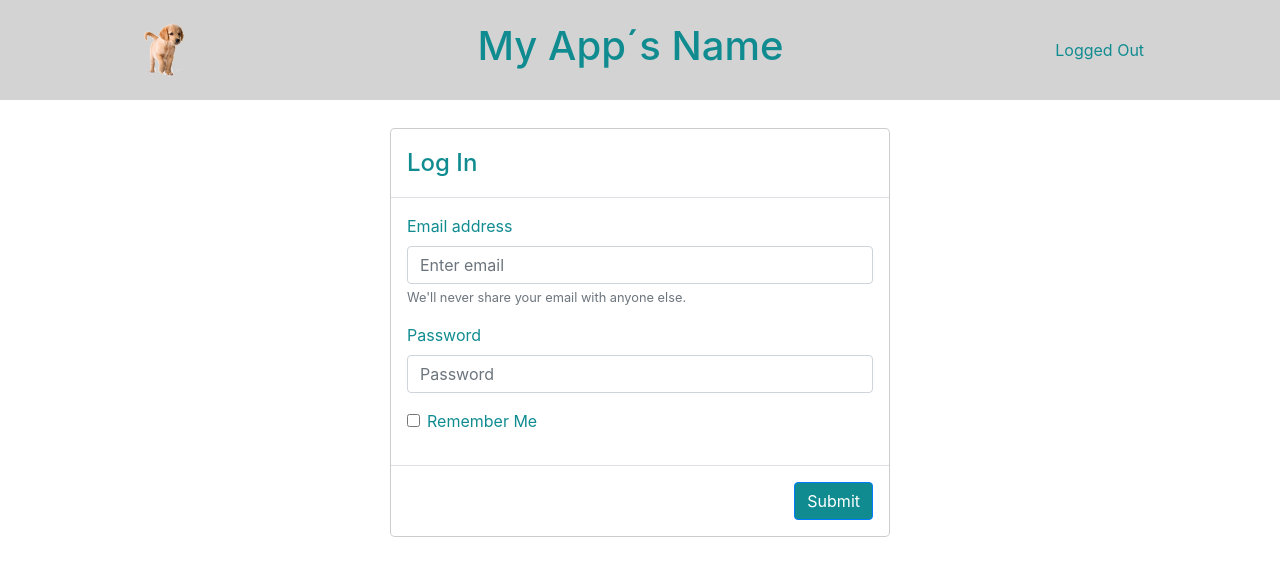
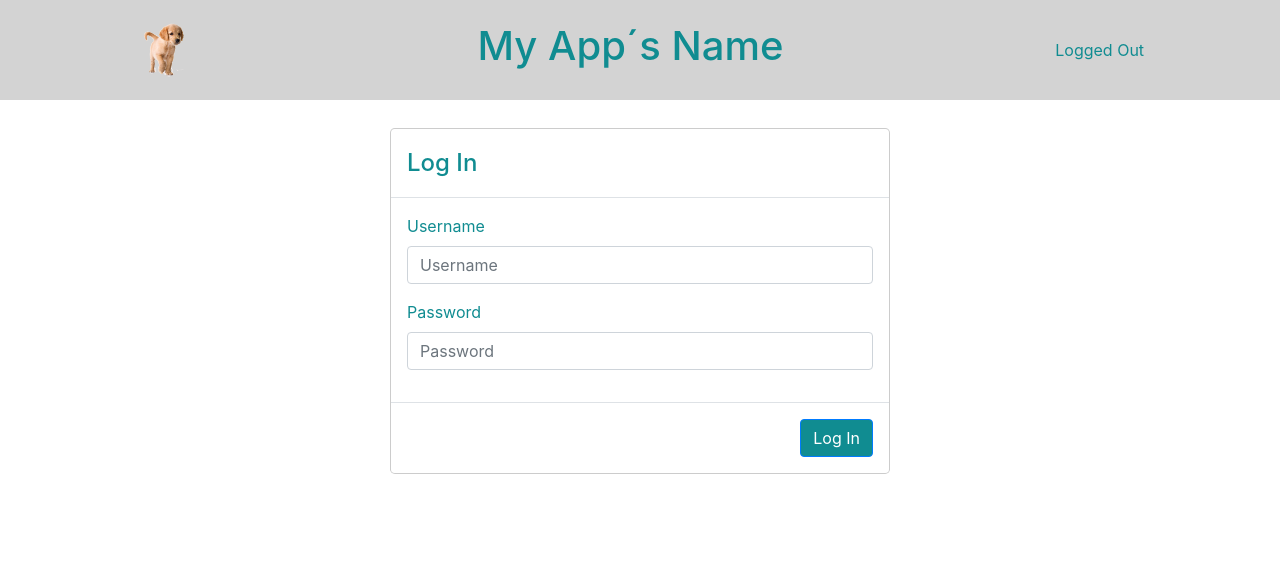
Before and after one commit to raquelsaave/reactTest, a React (Create React App) app: page / in a window 1280 px wide. Shown: the top 576 px of the page. Built offline with nearby package versions, Linux system fonts and the light colour scheme.

Commit message:
Final changes

```diff
--- a/src/components/List/List.jsx
+++ b/src/components/List/List.jsx
@@ -1,8 +1,8 @@
 import React, {Component} from 'react';
+// Actions
+import { getData } from '../../utils/api';
 // Component
 import Item from './Item/Item'
-// Actions
-import { getData } from '../../utils/api';
 
 class List extends Component{
     constructor(props){
--- a/src/components/Login/Login.jsx
+++ b/src/components/Login/Login.jsx
@@ -1,40 +1,134 @@
-import React from 'react';
-import Link from 'react-router-dom/Link';
+// import React from 'react';
+// import Link from 'react-router-dom/Link';
 
-import {Form, Button, Modal} from 'react-bootstrap';
+// import {Form, Button, Modal} from 'react-bootstrap';
 
 
 
-const Login = () => (
+// const Login = () => (
+//     <Modal.Dialog>
+//     <Modal.Header>
+//       <Modal.Title>Log In</Modal.Title>
+//     </Modal.Header>
+//     <Modal.Body>
+//       <Form.Group controlId="formBasicEmail">
+//         <Form.Label>Email address</Form.Label>
+//         <Form.Control type="email" placeholder="Enter email" />
+//         <Form.Text className="text-muted">
+//           We'll never share your email with anyone else.
+//         </Form.Text>
+//       </Form.Group>
+
+//       <Form.Group controlId="formBasicPassword">
+//         <Form.Label>Password</Form.Label>
+//         <Form.Control type="password" placeholder="Password" />
+//       </Form.Group>
+//       <Form.Group controlId="formBasicChecbox">
+//         <Form.Check type="checkbox" label="Remember Me" />
+//       </Form.Group>
+//     </Modal.Body>
+//     <Modal.Footer>
+//       <Link to="/list">
+//       <Button variant="primary" type="submit">
+//         Submit
+//       </Button>
+//       </Link>
+//     </Modal.Footer>
+//   </Modal.Dialog>
+// );
+
+// export default Login;
+
+import React, { Component } from 'react';
+import { Redirect } from 'react-router-dom/';
+
+import Form from 'react-bootstrap/Form';
+import Button from 'react-bootstrap/Button';
+import Modal from 'react-bootstrap/Modal';
+import Alert from 'react-bootstrap/Alert';
+
+import { getDataWithQuery } from '../../utils/api';
+import storage from '../../utils/storage';
+
+class Login extends Component {
+  constructor(props) {
+    super(props);
+    this.state = {
+      username: '',
+      password: '',
+      loginError: false,
+      loggedIn: false,
+    }
+
+    this.updateUsername = this.updateUsername.bind(this);
+    this.updatePassword = this.updatePassword.bind(this);
+    this.checkUser = this.checkUser.bind(this);
+    this.logIn = this.logIn.bind(this);
+  }
+
+  updateUsername({target}) {
+    this.setState({username: target.value, loginError: false});
+  }
+
+  updatePassword({target}) {
+    this.setState({password: target.value, loginError: false});
+  }
+
+  checkUser(userData) {
+    if (userData && userData.length) {
+      storage.store('user', userData[0]);
+      this.setState({loggedIn: true});
+      console.log(storage.retreive('user'));
+    } else {
+      this.setState({loginError: true});
+    }
+  }
+
+  logIn() {
+    getDataWithQuery(({...this.state}), 'users').then(this.checkUser);
+  }
+
+  render() {
+    let alert = null;
+    if (this.state.loggedIn) {
+      return (<Redirect to="/list" />);
+    }
+    if (this.state.loginError) {
+      alert = (<Alert variant="danger">Check password or username!</Alert>);
+    }
+    return (
       <Modal.Dialog>
         <Modal.Header>
           <Modal.Title>Log In</Modal.Title>
         </Modal.Header>
         <Modal.Body>
-      <Form.Group controlId="formBasicEmail">
-        <Form.Label>Email address</Form.Label>
-        <Form.Control type="email" placeholder="Enter email" />
-        <Form.Text className="text-muted">
-          We'll never share your email with anyone else.
-        </Form.Text>
+          <Form.Group controlId="formUsername">
+            <Form.Label>Username</Form.Label>
+            <Form.Control
+              type="text"
+              placeholder="Username"
+              value={this.state.username}
+              onChange={this.updateUsername}
+            />
           </Form.Group>
 
           <Form.Group controlId="formBasicPassword">
             <Form.Label>Password</Form.Label>
-        <Form.Control type="password" placeholder="Password" />
-      </Form.Group>
-      <Form.Group controlId="formBasicChecbox">
-        <Form.Check type="checkbox" label="Remember Me" />
+            <Form.Control
+              type="password"
+              placeholder="Password"
+              value={this.state.password}
+              onChange={this.updatePassword}
+            />
           </Form.Group>
         </Modal.Body>
         <Modal.Footer>
-      <Link to="/list">
-      <Button variant="primary" type="submit">
-        Submit
-      </Button>
-      </Link>
+          <Button variant="primary" type="button" onClick={this.logIn}>Log In</Button>
         </Modal.Footer>
+        {alert}
       </Modal.Dialog>
     );
+  }
+}
 
 export default Login;
--- a/src/utils/api.js
+++ b/src/utils/api.js
@@ -17,17 +17,27 @@ function checkResponse(response) {
   throw error;
 }
 
-
 function handleError(error) {
   console.log(error);
   return [];
 }
+
+function createQuery(queryObject) {
+    return `?${Object.keys(queryObject)
+        .map(key => `${encodeURIComponent(key)}=${encodeURIComponent(queryObject[key])}`)
+        .join('&')}`;
+  }
 
 // recibe un path, hacemos un rest application
 function getData(path) {
   return fetch(`${API_URL}/${path}`).then(checkResponse).then(parseResponse).catch(handleError);
 }
 
+function getDataWithQuery(queryObject,  path) {
+    return getData(`${path}${createQuery(queryObject)}`);
+}
+
 export {
   getData,
+  getDataWithQuery,
 };
--- /dev/null
+++ b/src/utils/storage.js
@@ -0,0 +1,12 @@
+function store(key, data) {
+    localStorage.setItem(key, JSON.stringify(data));
+}
+
+function retreive(key){
+    return JSON.parse(localStorage.getItem(key));
+}
+
+export default {
+    store,
+    retreive,
+}
```
Lines whose indentation alone changed are shown as unchanged.
